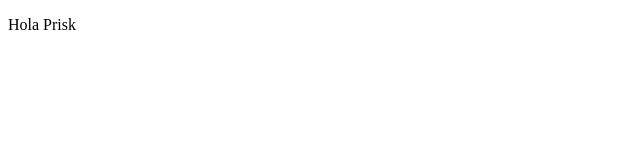
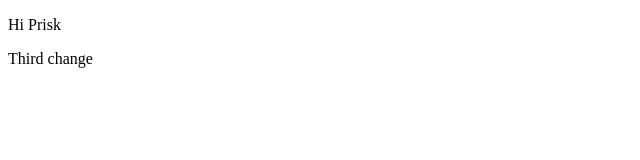
Before and after one commit to priscilaek/bc_exercises, a plain HTML site: page index.html in a window 1280 px wide. Shown: the whole page, without its empty margins (0-640 px from the left). Drawn offline with Linux system fonts and the light colour scheme.

Commit message:
third change in index.html

```diff
--- a/index.html
+++ b/index.html
@@ -6,6 +6,7 @@
     <title>Document</title>
 </head>
 <body>
-    <p>Hola Prisk</p>
+    <p>Hi Prisk</p>
+    <p>Third change</p>
 </body>
 </html>
```
